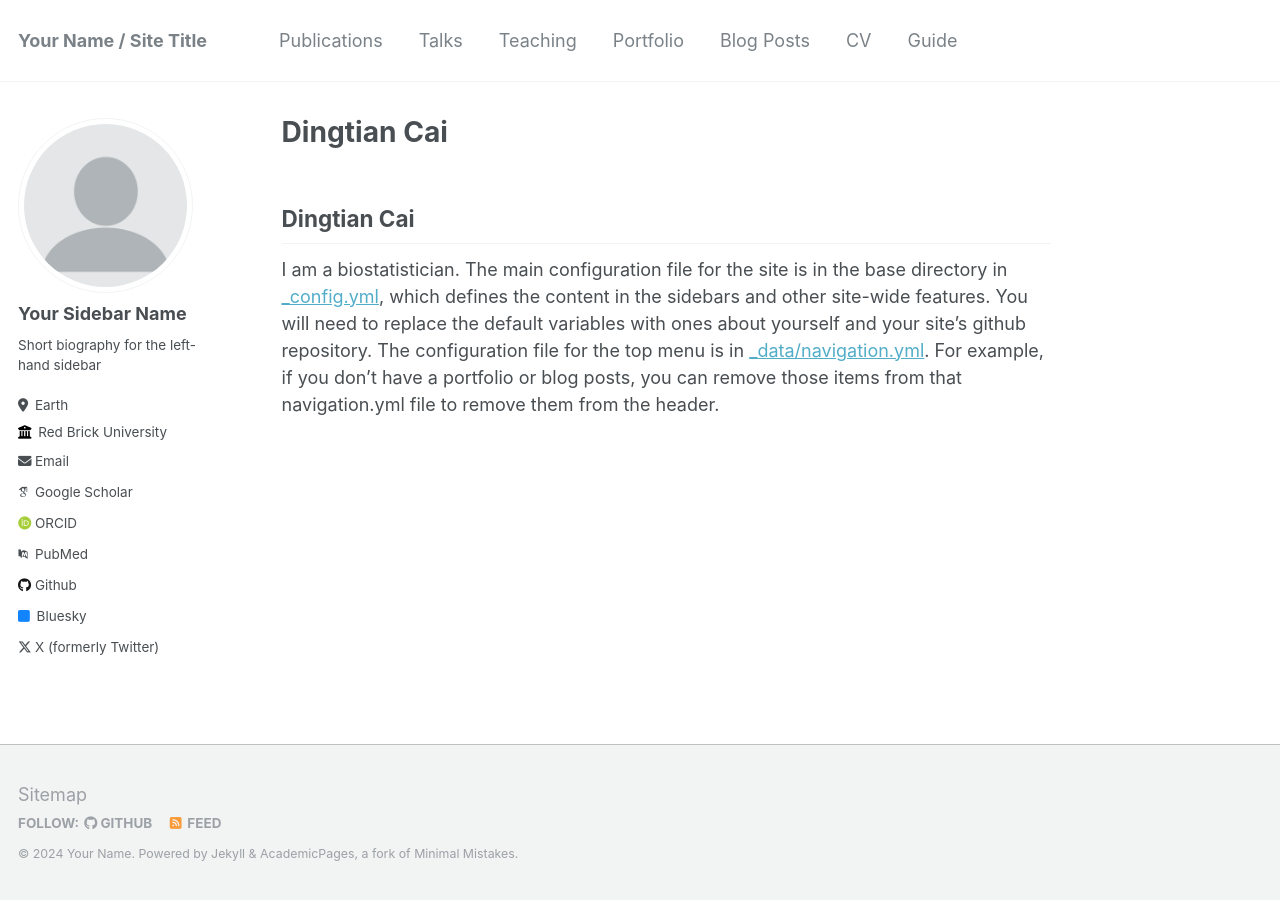
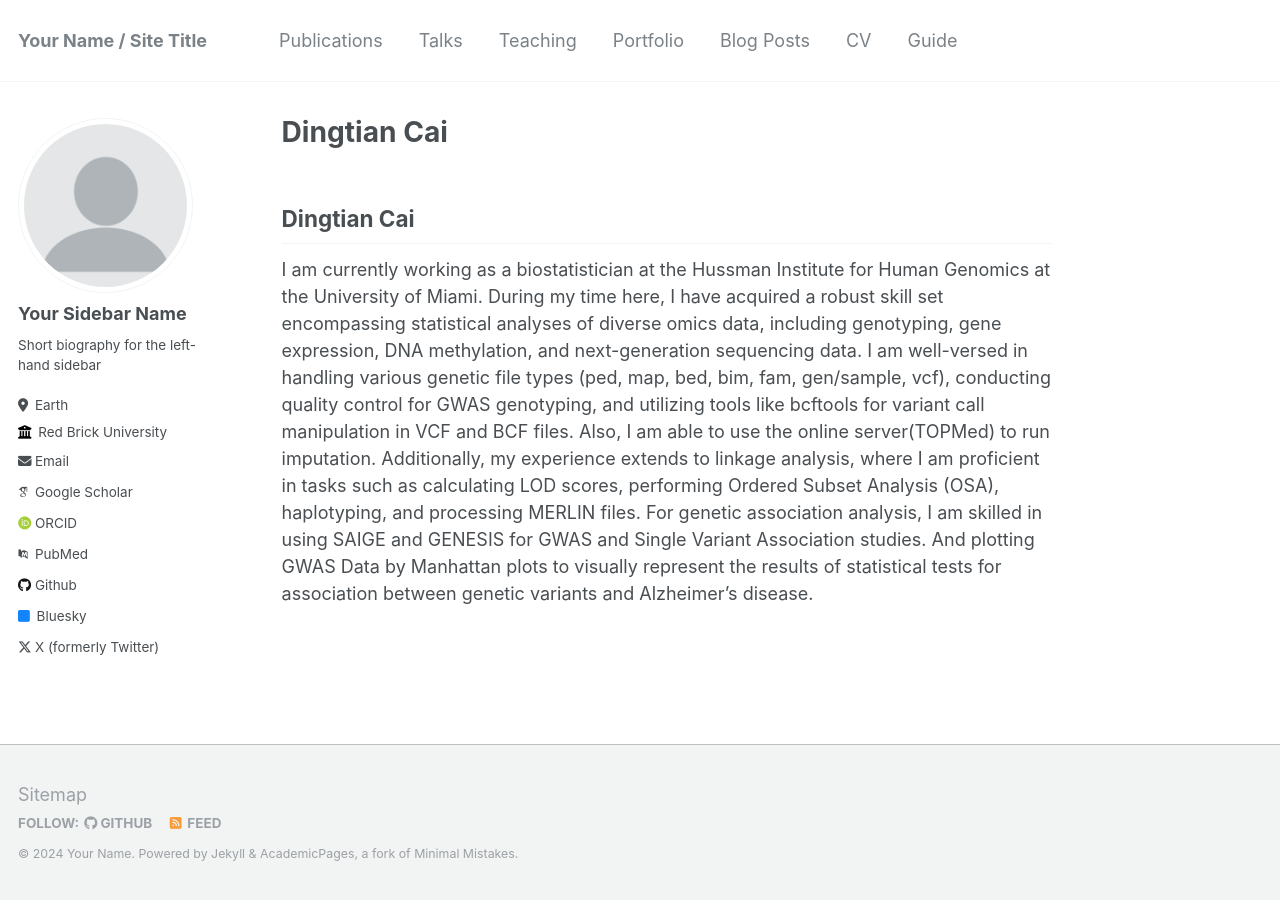
Before and after one commit to dxc1112/dingtiancai, a Jekyll site: the page built from _pages/about.md, in a window 1280 px wide. Built offline with Jekyll 4.4.1, drawn with Linux system fonts in a browser that asks for light colours; some web fonts are replaced.

Commit message:
Update about.md

```diff
--- a/_pages/about.md
+++ b/_pages/about.md
@@ -9,5 +9,5 @@ redirect_from:
 
 Dingtian Cai
 ------
-I am a biostatistician.
-The main configuration file for the site is in the base directory in [_config.yml](https://github.com/academicpages/academicpages.github.io/blob/master/_config.yml), which defines the content in the sidebars and other site-wide features. You will need to replace the default variables with ones about yourself and your site's github repository. The configuration file for the top menu is in [_data/navigation.yml](https://github.com/academicpages/academicpages.github.io/blob/master/_data/navigation.yml). For example, if you don't have a portfolio or blog posts, you can remove those items from that navigation.yml file to remove them from the header.
+I am currently working as a biostatistician at the Hussman Institute for Human Genomics at the University of Miami.
+During my time here, I have acquired a robust skill set encompassing statistical analyses of diverse omics data, including genotyping, gene expression, DNA methylation, and next-generation sequencing data. I am well-versed in handling various genetic file types (ped, map, bed, bim, fam, gen/sample, vcf), conducting quality control for GWAS genotyping, and utilizing tools like bcftools for variant call manipulation in VCF and BCF files. Also, I am able to use the online server(TOPMed) to run imputation. Additionally, my experience extends to linkage analysis, where I am proficient in tasks such as calculating LOD scores, performing Ordered Subset Analysis (OSA), haplotyping, and processing MERLIN files. For genetic association analysis, I am skilled in using SAIGE and GENESIS for GWAS and Single Variant Association studies. And plotting GWAS Data by Manhattan plots to visually represent the results of statistical tests for association between genetic variants and Alzheimer’s disease.
```
